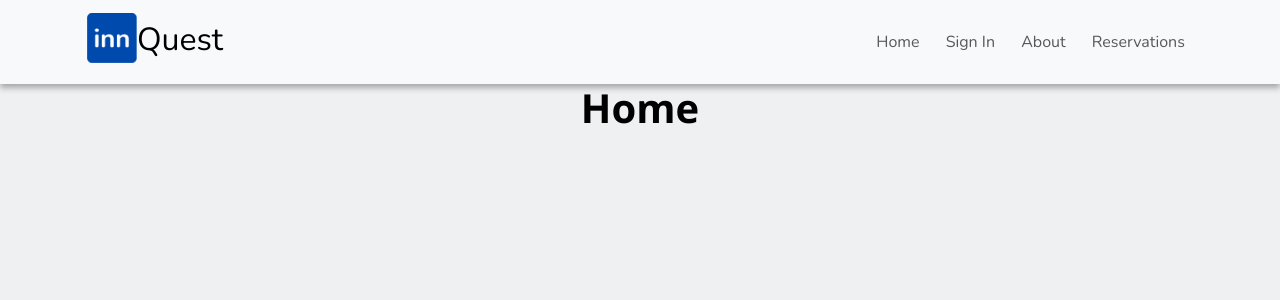
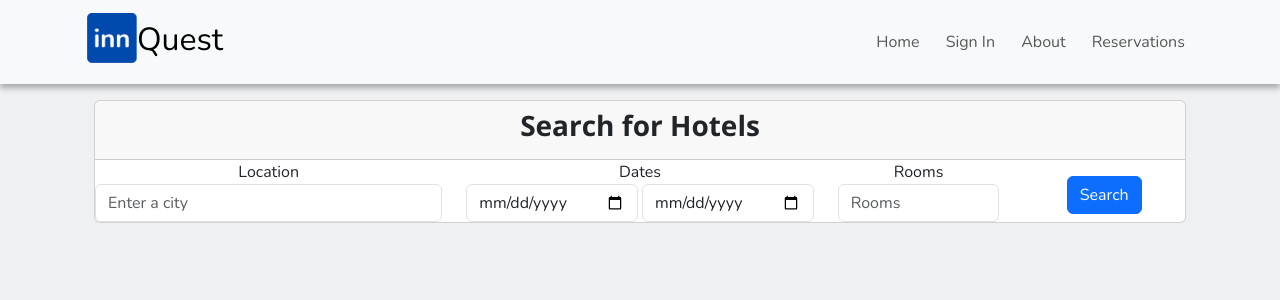
Before and after one commit to ShirvanyanKaren/InnQuest, a React (Vite) app in the folder frontend/: page / in a window 1280 px wide. Shown: the top 300 px of the page. Built offline with nearby package versions, Linux system fonts and the light colour scheme.

Commit message:
added search bar to search for hotels

```diff
--- a/frontend/index.html
+++ b/frontend/index.html
@@ -4,7 +4,7 @@
     <meta charset="UTF-8" />
     <link rel="icon" type="image/svg+xml" href="./src/assets/rocket.svg" />
     <meta name="viewport" content="width=device-width, initial-scale=1.0" />
-    <title>Vite + React</title>
+    <title>InnQuest</title>
   </head>
   <body>
     <div id="root"></div>
--- /dev/null
+++ b/frontend/src/components/Loading.jsx
@@ -0,0 +1,11 @@
+const Loading = () => {
+    return (
+        <div className="d-flex justify-content-center">
+        <div className="spinner-border" role="status">
+          <span className="visually-hidden">Loading...</span>
+        </div>
+      </div>
+    );
+}
+
+export default Loading;
--- /dev/null
+++ b/frontend/src/components/Search.jsx
@@ -0,0 +1,72 @@
+import { useState, useEffect } from "react";
+import { useSearchParams } from "react-router-dom";
+import dayjs from "dayjs";
+
+const Search = () => {
+
+
+
+  return (
+    <div className="search-bar mt-3">
+      <div className="container">
+        <div className="card search-card">
+          <div className="card-header search-header text-center">
+            <h3>Search for Hotels</h3>
+          </div>
+          <form>
+              <div className="containe text-center">
+                <div className="row search-contents">
+                <div className="col-sm">
+                  <label htmlFor="Number of Rooms">Location</label>
+                  <input
+                    type="text"
+                    className="form-control"
+                    placeholder="Enter a city"
+                    id="query"
+                  />
+                </div>
+                <div className="col-sm">
+                  <label htmlFor="Number of Rooms">Dates</label>
+                  <div className="d-flex">
+                  <input
+                    type="date"
+                    className="form-control me-1"
+                    min={new Date().toISOString().split("T")[0]}
+                    id="check_in"
+                  />
+                    <input
+                    type="date"
+                    min={dayjs(new Date())
+                        .add(1, "day")
+                        .format("YYYY-MM-DD")}
+                    className="form-control"
+                    id="check_out"
+                  />
+
+                  </div>
+                </div>
+                <div className="col-2">
+                  <label htmlFor="Number of Rooms"> Rooms</label>
+                  <input
+                    type="number"
+                    className="form-control"
+                    placeholder="Rooms"
+                    min={1}
+                    max={10}
+                  />
+                </div>
+                <div className="col-2 mt-3">
+                <button type="submit" className="btn btn-primary search-btn">
+                  Search
+                </button>
+                </div>
+                </div>
+              </div>
+            </form>
+            </div>
+            </div>
+          </div>
+    );
+};
+
+export default Search;
--- a/frontend/src/pages/Home.jsx
+++ b/frontend/src/pages/Home.jsx
@@ -1,20 +1,17 @@
 import {useState, useEffect} from 'react';
+import Loading from '../components/Loading';
+import Search from '../components/Search';
 
 const Home = () => {
+    const [loading, setLoading] = useState(false);
 
+    return loading ? (
+        <Loading />
+    ) : (
+        <div className="container mt-3">
+            <Search />
 
-    return (
-        <>
-            <div className='home'>
-                <div className='container'>
-                    <div className='row'>
-                        <div className='col-md-12'>
-                            <h1 className='text-center'>Home</h1>
-                        </div>
-                    </div>
-                </div>
-            </div>
-        </>
+        </div>
     );
 }
 
```
